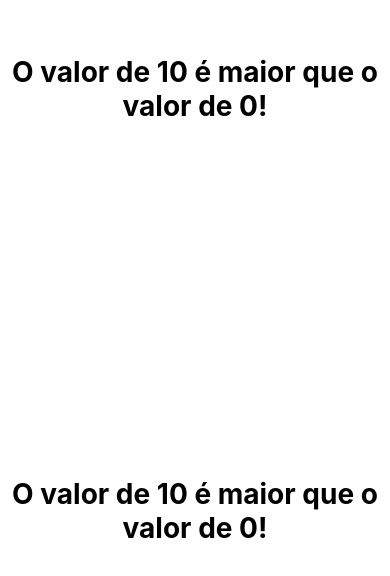
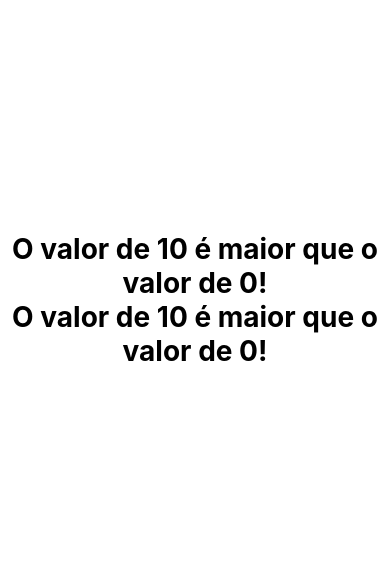
Before and after one commit to MDSLuciano/React-Native, a React Native app: screen / in a window 390 px wide. Shown: the part 122-698 px from the top of the page. Built offline with nearby package versions, Linux system fonts and the light colour scheme.

Commit message:
props in react

```diff
--- a/src/components/MinMax.tsx
+++ b/src/components/MinMax.tsx
@@ -10,8 +10,6 @@ type MinMaxProps = {
 
 export default function MinMax({x, y}: MinMaxProps) {
   return (
-    <View style={styles.container}>
       <Text style={styles.textBig}>{x > y ? `O valor de ${x} é maior que o valor de ${y}!` : `O valor de ${y} é maior que o valor de ${x}!`}</Text>
-    </View>
   );
 }
```
